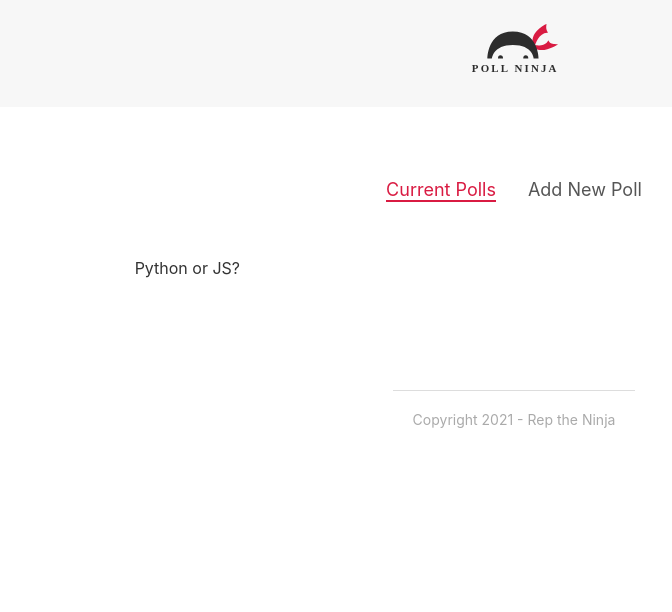
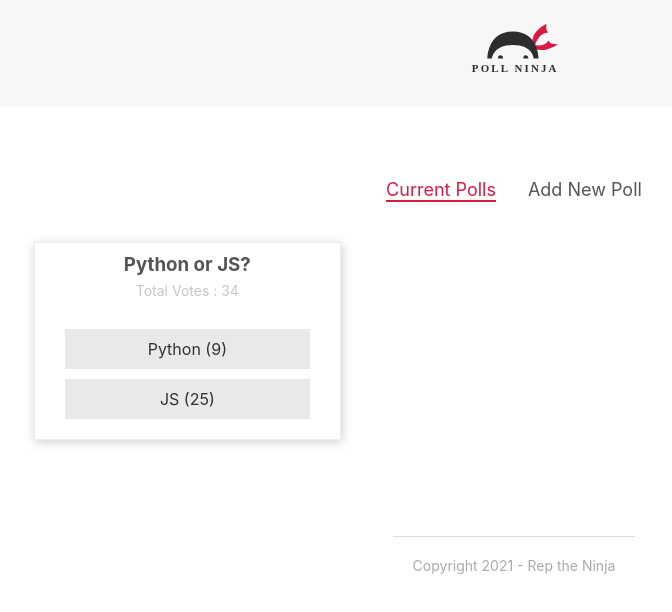
Before and after one commit to rizqyep/svelte-ninja-polls, a Svelte app: page / in a window 1280 px wide. Shown: the top 612 px of the page, without its empty margins (126-798 px from the left). Built offline with nearby package versions, Linux system fonts and the light colour scheme.

Commit message:
Feat: poll details styling

```diff
--- /dev/null
+++ b/src/components/PollDetails.svelte
@@ -0,0 +1,50 @@
+<script>
+  export let poll;
+
+  $: totalVotes = poll.votesA + poll.votesB;
+</script>
+
+<div class="poll">
+  <h3>{poll.question}</h3>
+  <p>Total Votes : {totalVotes}</p>
+  <div class="answer">
+    <div class="percent percent-a" />
+    <span>{poll.answerA} ({poll.votesA}) </span>
+  </div>
+
+  <div class="percent percent-b" />
+  <div class="answer">
+    <span>{poll.answerB} ({poll.votesB}) </span>
+  </div>
+</div>
+
+<style>
+  h3 {
+    margin: 0 auto;
+    color: #555;
+  }
+  p {
+    margin-top: 6px;
+    font-size: 14px;
+    color: #aaaa;
+    margin-bottom: 30px;
+  }
+  .answer {
+    background: #e9e9e9;
+    cursor: pointer;
+    margin: 10px auto;
+    position: relative;
+  }
+  .answer:hover {
+    opacity: 0.5;
+  }
+  .poll {
+    padding: 10px 30px;
+    border: 1px solid #eeeeee;
+    box-shadow: 1px 2px 10px #cecece;
+  }
+  span {
+    display: inline-block;
+    padding: 10px 20px;
+  }
+</style>
--- a/src/components/PollList.svelte
+++ b/src/components/PollList.svelte
@@ -1,12 +1,11 @@
 <script>
+  import PollDetails from "./PollDetails.svelte";
   export let polls;
 </script>
 
 <div class="poll-list">
   {#each polls as poll (poll.id)}
-    <div class="card">
-      <p>{poll.question}</p>
-    </div>
+    <PollDetails {poll} />
   {/each}
 </div>
 
```
